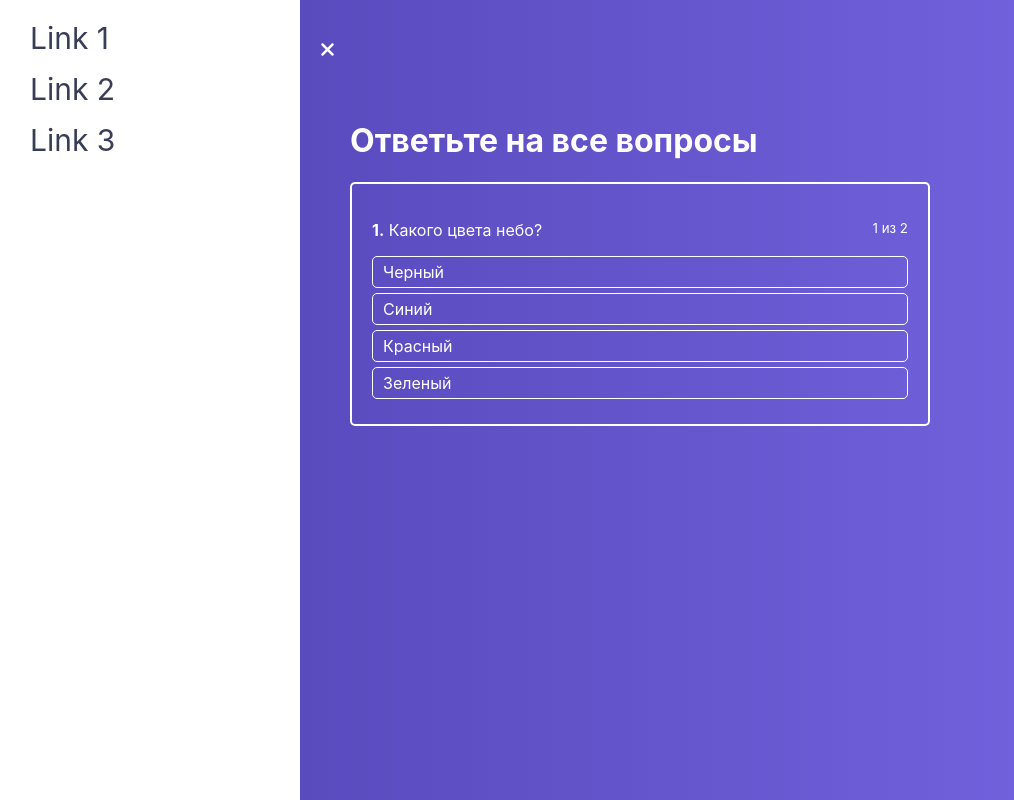
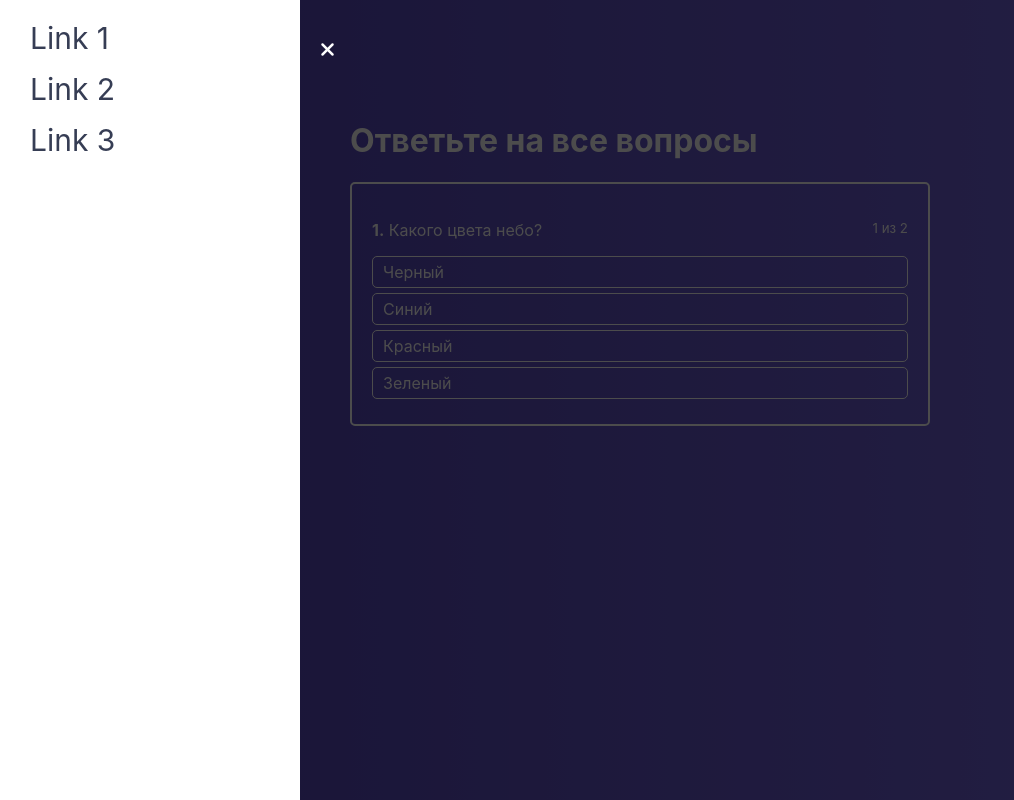
Before and after one commit to Abraklion/tutorial-react-zero-to-professional, a React app in the folder block_6/: page / in a window 1280 px wide. Both pictures are taken after a click on the icon 48 px from the left and 50 px from the top of the page. Shown: the whole page, without its empty margins (0-1014 px from the left). Built offline with nearby package versions, Linux system fonts and the light colour scheme.

Commit message:
Блок 6. Практика. Компоненты | Урок 16. Компонент затемнения

```diff
--- a/block_6/src/components/Navigation/Drawer/index.js
+++ b/block_6/src/components/Navigation/Drawer/index.js
@@ -1,5 +1,7 @@
 import React, {Component} from 'react'
 import style from './Drawer.module.scss'
+
+import Backdrop from "../../UI/Backdrop";
 
 const links = [
   1, 2, 3
@@ -34,11 +36,15 @@ class Drawer extends Component {
     }
 
     return (
-      <nav className={cls.join(' ')}>
-        <ul className={style.Drawer__menu}>
-          { this.renderLinks() }
-        </ul>
-      </nav>
+      <>
+        <nav className={cls.join(' ')}>
+          <ul className={style.Drawer__menu}>
+            { this.renderLinks() }
+          </ul>
+        </nav>
+
+        { this.props.isOpen ? <Backdrop onClick={this.props.onClose} /> : null }
+      </>
     )
   }
 }
--- /dev/null
+++ b/block_6/src/components/UI/Backdrop/Backdrop.module.scss
@@ -0,0 +1,9 @@
+.Backdrop {
+  z-index: 50;
+  background: rgba(0, 0, 0, .7);
+  position: fixed;
+  top: 0;
+  left: 0;
+  bottom: 0;
+  right: 0;
+}
--- /dev/null
+++ b/block_6/src/components/UI/Backdrop/index.js
@@ -0,0 +1,16 @@
+import style from './Backdrop.module.scss'
+
+/**
+ * Компонент {Затемнение фона}
+ * */
+const Backdrop = props => {
+
+  /**
+   * Отрисовка
+   **/
+  return (
+    <div className={style.Backdrop} onClick={props.onClick} />
+  )
+}
+
+export default Backdrop
```
